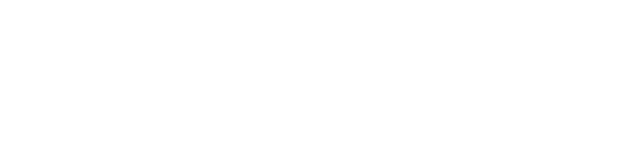
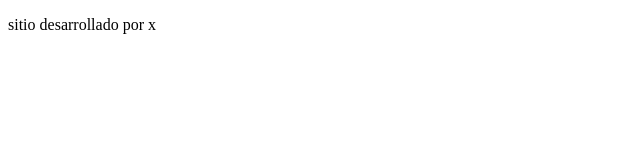
Before and after one commit to jarce75/ejercicio-git2, a plain HTML site: page index.html in a window 1280 px wide. Shown: the whole page, without its empty margins (0-640 px from the left). Drawn offline with Linux system fonts and the light colour scheme.

Commit message:
se añadio footer

```diff
--- a/index.html
+++ b/index.html
@@ -14,7 +14,10 @@
 <body>
 
 
+<footer>
 
+    <p>sitio desarrollado por x</p>
+</footer>
 
 </body>
 
```
